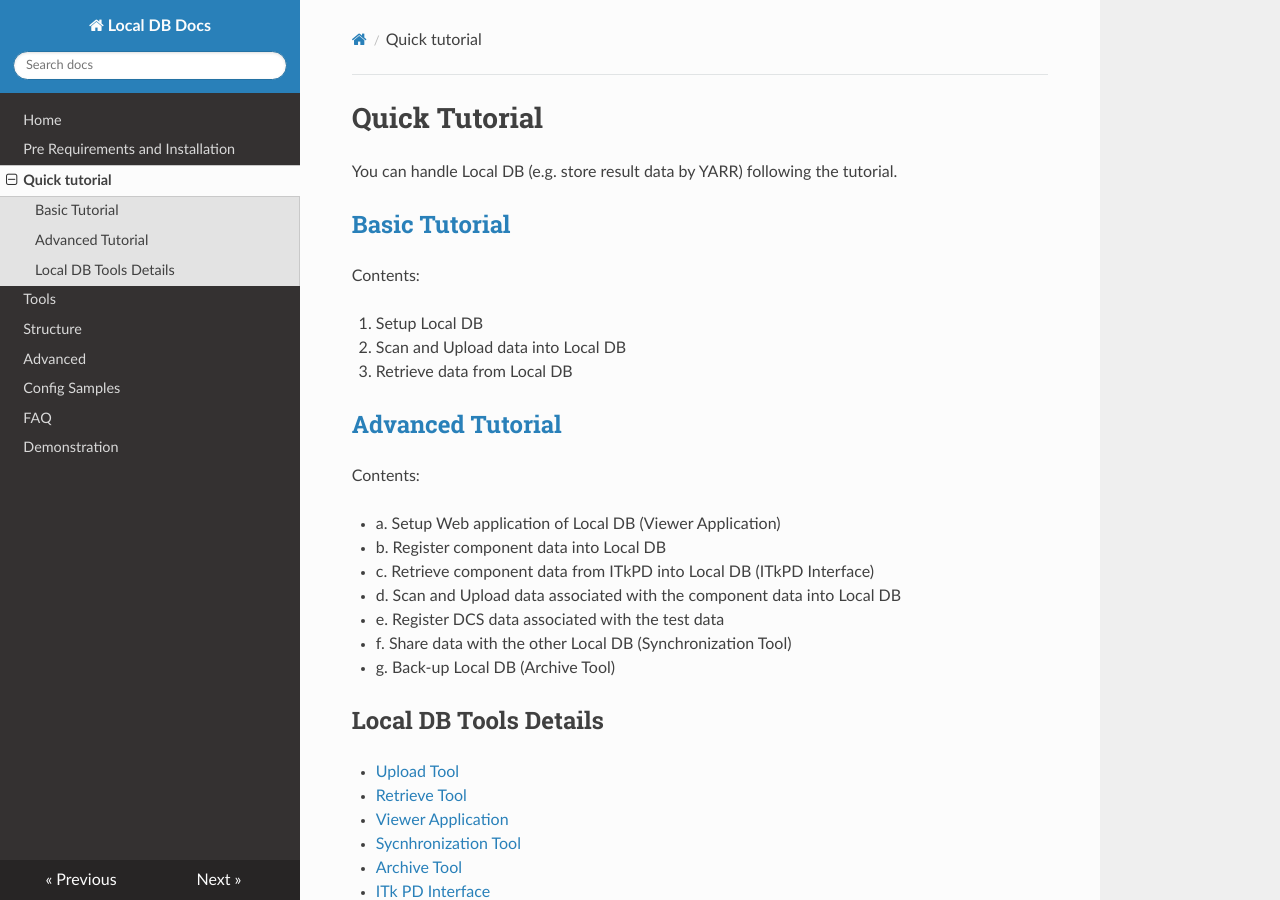
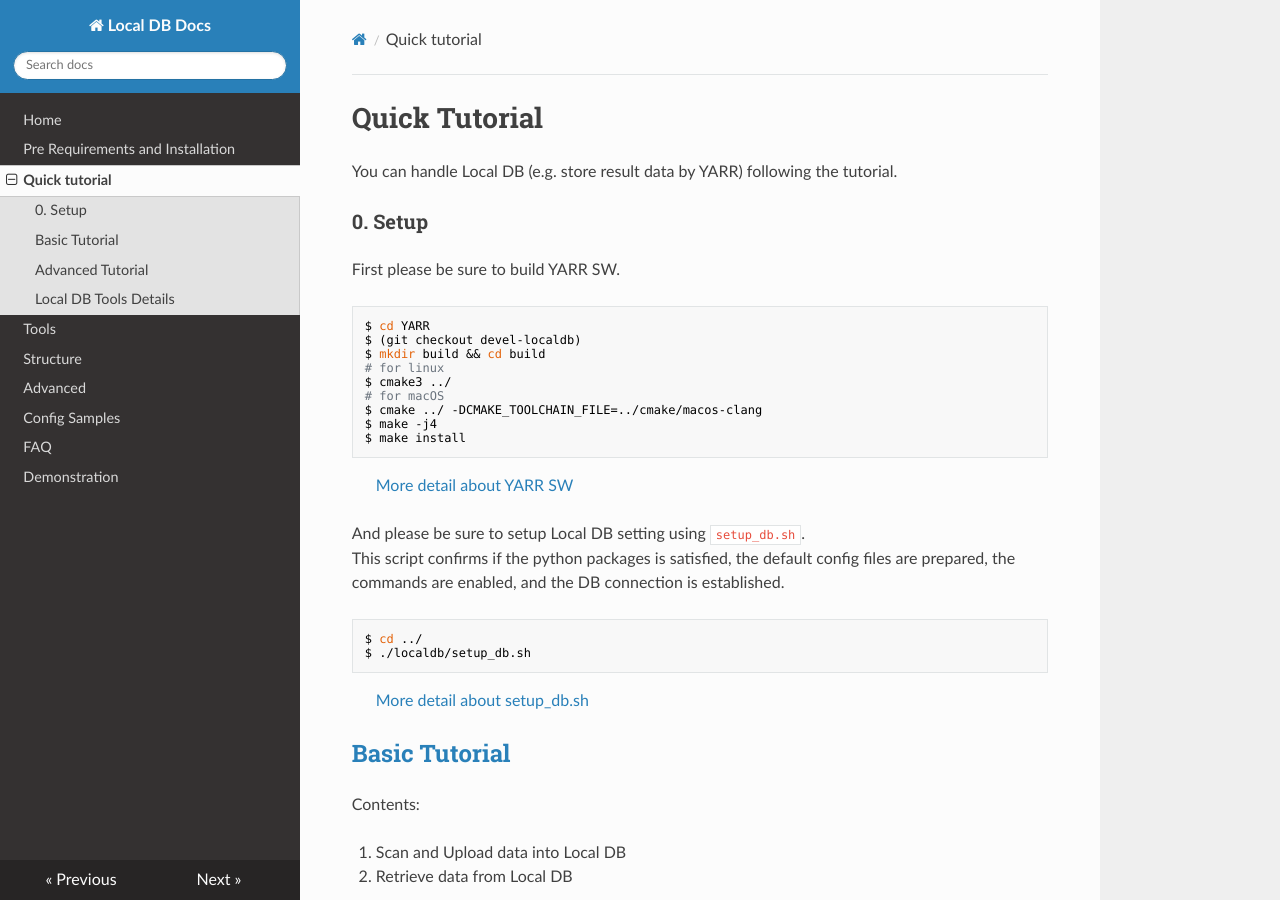
Before and after one commit to jlab-hep/localdb-docs, an MkDocs documentation site: the page built from docs/tutorial.md, in a window 1280 px wide and 900 px high. Built offline with MkDocs 1.6.1, drawn with Linux system fonts in a browser that asks for light colours; nearby versions of some CDN libraries; old or Windows-style settings are respelled for this version of MkDocs.

Commit message:
modified the documents related to tutorial

````diff
--- a/docs/basic-tutorial.md
+++ b/docs/basic-tutorial.md
@@ -26,7 +25,7 @@ This script confirms if the python packages is satisfied, the default config fil
 $ cd YARR
 $ ./localdb/setup_db.sh
 ```
-> [More detail about setup_db.sh](setup-db.md)
+> [More detail about setup_db.sh](setup-db.md)-->
 
 ### 1. Upload
 
--- a/docs/tutorial.md
+++ b/docs/tutorial.md
@@ -1,12 +1,38 @@
 # Quick Tutorial
 
 You can handle Local DB (e.g. store result data by YARR) following the tutorial.
+
+### 0. Setup
+
+First please be sure to build YARR SW. <br>
+
+```bash
+$ cd YARR
+$ (git checkout devel-localdb)
+$ mkdir build && cd build
+# for linux
+$ cmake3 ../
+# for macOS
+$ cmake ../ -DCMAKE_TOOLCHAIN_FILE=../cmake/macos-clang
+$ make -j4
+$ make install
+```
+> [More detail about YARR SW](https://yarr.readthedocs.io/en/latest/)
+
+And please be sure to setup Local DB setting using `setup_db.sh`. <br>
+This script confirms if the python packages is satisfied, the default config files are prepared, the commands are enabled, and the DB connection is established. <br>
+
+```bash
+$ cd ../
+$ ./localdb/setup_db.sh
+```
+> [More detail about setup_db.sh](setup-db.md)
+
 
 ## [Basic Tutorial](basic-tutorial.md)
 
 Contents:
 
-0. Setup Local DB
 1. Scan and Upload data into Local DB
 2. Retrieve data from Local DB
 
````
Also changed, not shown: other parts of docs/basic-tutorial.md (+1 -2 lines), docs/advanced-tutorial.md (+1 -1 lines), docs/manual-install-macos.md (+21 -4 lines).
